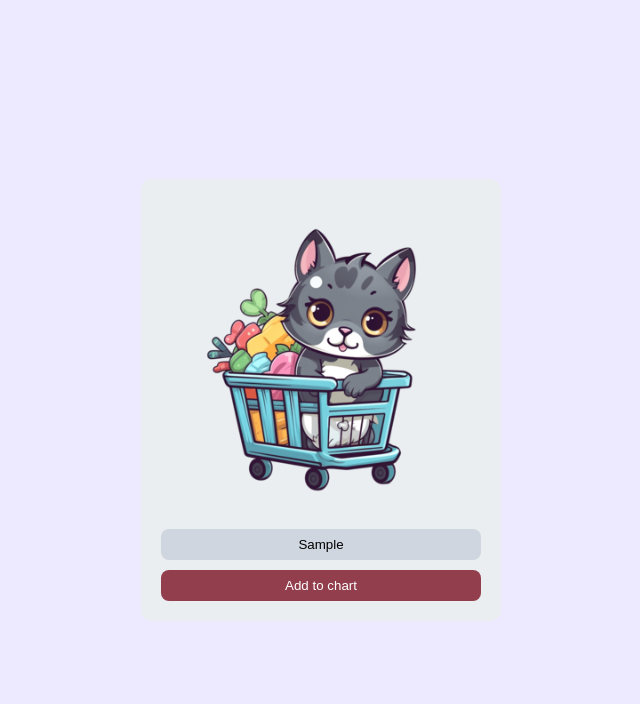
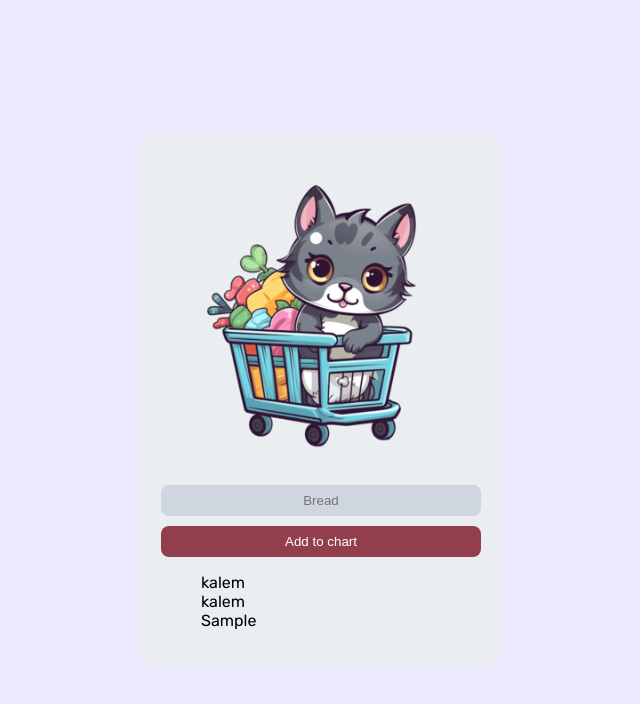
Before and after one commit to doruktekel/DontForget_wFirebase, a plain HTML site: page index.html in a window 1280 px wide. Both pictures are taken after typing "Sample" into the empty fields and a click on the button "Add to chart". Shown: the whole page, without its empty margins (319-959 px from the left). Drawn offline with Linux system fonts and the light colour scheme; no server answers.

Commit message:
refactoring and snapshot was done

```diff
--- a/index.css
+++ b/index.css
@@ -36,3 +36,6 @@ button {
   border: none;
   cursor: pointer;
 }
+li {
+  list-style: none;
+}
--- a/index.html
+++ b/index.html
@@ -9,6 +9,10 @@
       <img src="./assets/cat.png" alt="cat" />
       <input type="text" id="input-field" placeholder="Bread" />
       <button id="add-button">Add to chart</button>
+      <ul id="shopping-list">
+        <li>kalem</li>
+        <li>kalem</li>
+      </ul>
     </div>
 
     <script src="./index.js" type="module"></script>
--- a/index.js
+++ b/index.js
@@ -3,6 +3,7 @@ import {
   getDatabase,
   ref,
   push,
+  onValue,
 } from "https://www.gstatic.com/firebasejs/10.8.0/firebase-database.js";
 
 const appSettings = {
@@ -16,9 +17,28 @@ const shoppingListDB = ref(database, "shoppingList");
 
 const btnEl = document.getElementById("add-button");
 const inputEl = document.getElementById("input-field");
+const shopListEl = document.getElementById("shopping-list");
+
+onValue(shoppingListDB, (snapshot) => {
+  const allObject = snapshot.val();
+  console.log(Object.values(allObject));
+});
+
+const addnewItem = (inputValue) => {
+  const newListEl = document.createElement("li");
+  shopListEl.appendChild(newListEl);
+  newListEl.innerHTML = inputValue;
+};
+
+const refreshInput = () => {
+  inputEl.value = "";
+};
 
 btnEl.addEventListener("click", () => {
   let inputValue = inputEl.value;
   push(shoppingListDB, inputValue);
-  console.log(inputValue);
+
+  addnewItem(inputValue);
+
+  refreshInput();
 });
```
